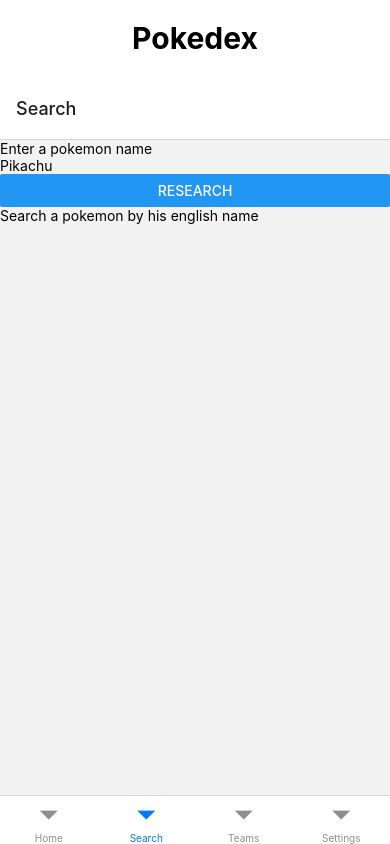
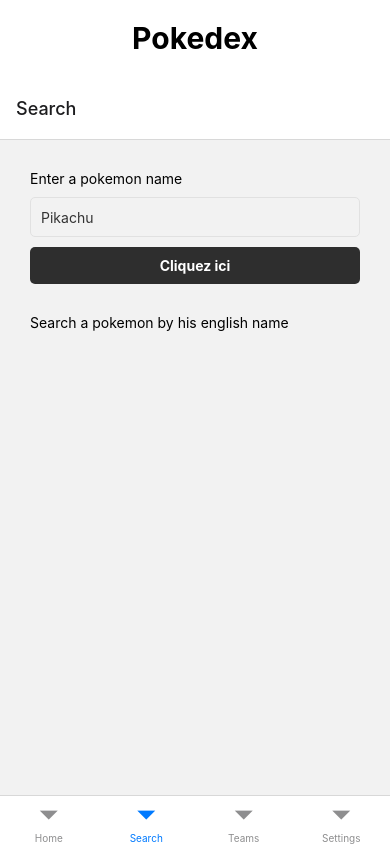
Before and after one commit to JulieVanHoudenhove/pokedex-app, a React Native app: screen /Search in a window 390 px wide. Built offline with nearby package versions, Linux system fonts and the light colour scheme; no server answers.

Commit message:
feat: stylize ssearch

```diff
--- a/App.js
+++ b/App.js
@@ -46,10 +46,11 @@
 }
 
 export default function App() {
+
     return (
         <SafeAreaView style={styles.container}>
-            <Text style={styles.title}>Pokedex</Text>
             <NavigationContainer>
+                <Text style={styles.title}>Pokedex</Text>
                 <Tab.Navigator>
                     <Tab.Screen name='Home' component={HomeScreen} />
                     <Tab.Screen name='Search' component={SearchScreen} />
--- a/package.json
+++ b/package.json
@@ -15,7 +15,6 @@
     "expo": "~49.0.15",
     "expo-status-bar": "~1.6.0",
     "react": "18.2.0",
-    "react-native": "0.72.10",
     "react-native-safe-area-context": "4.6.3",
     "react-native-screens": "~3.22.0"
   },
--- a/pages/Search.js
+++ b/pages/Search.js
@@ -1,4 +1,4 @@
-import { StyleSheet, Text, TextInput, View, SafeAreaView, Button } from 'react-native';
+import { StyleSheet, Text, TextInput, View, SafeAreaView, TouchableOpacity, TouchableWithoutFeedback, Keyboard } from 'react-native';
 import { useState } from 'react';
 import PokeCard from '../components/PokeCard';
 
@@ -7,10 +7,11 @@
     const [text, onChangeText] = useState('');
     const [pokemonData, setPokemonData] = useState([]);
     const [returnText, setReturnText] = useState('Search a pokemon by his english name');
+    const lowerText = text.toLowerCase();
 
     async function searchPokemon() {
         try {
-            const response = await fetch('https://pokeapi.co/api/v2/pokemon/' + text);
+            const response = await fetch('https://pokeapi.co/api/v2/pokemon/' + lowerText);
 
             if (!response.ok) {
                 setReturnText('Pokemon not found');
@@ -26,8 +27,9 @@
     }
 
     return (
+        <TouchableWithoutFeedback onPress={Keyboard.dismiss}>
             <SafeAreaView style={styles.container}>
-            <View>
+                <View style={styles.content}>
                     <Text>Enter a pokemon name</Text>
                     <TextInput
                         style={styles.input}
@@ -36,22 +38,22 @@
                         placeholder="Pikachu"
                         keyboardType='default'
                     />
-                <Button
-                    onPress={searchPokemon}
-                    title='Research'
-                />
+                    <TouchableOpacity style={styles.button} onPress={searchPokemon}>
+                        <Text style={styles.textButton}>Cliquez ici</Text>
+                    </TouchableOpacity>
                 </View>
                 {pokemonData.name !== undefined ? (
-                    <View style={styles.resultView}>
+                        <View style={styles.result}>
                             <Text>{pokemonData.name}</Text>
                         </View>
                     ) : (
-                    <View>
+                        <View style={styles.result}>
                             <Text>{returnText}</Text>
                         </View>
                     )
                 }
             </SafeAreaView>
+        </TouchableWithoutFeedback>
     );
 }
 
@@ -59,9 +61,10 @@
     container: {
         flex: 1,
     },
-    list: {
+    content: {
         display: 'flex',
         flexDirection: 'column',
+        margin: 30,
     },
     subtitle: {
         textAlign: 'center',
@@ -70,4 +73,27 @@
         marginTop: 20,
         marginBottom: 20,
     },
+    input: {
+        height: 40,
+        borderColor: '#e1e1e1',
+        borderWidth: 1,
+        paddingLeft: 10,
+        marginVertical: 10,
+        borderRadius: 5,
+        color: '#333',
+    },
+    button: {
+        backgroundColor: '#2e2e2e',
+        paddingVertical: 10,
+        paddingHorizontal: 15,
+        borderRadius: 5,
+    },
+    textButton: {
+        color: '#fff',
+        textAlign: 'center',
+        fontWeight: 'bold',
+    },
+    result: {
+        marginHorizontal: 30,
+    },
 });
```
Also changed, not shown: 1 other file (tests, documents, lock files or other folders). Lines whose indentation alone changed are shown as unchanged.
